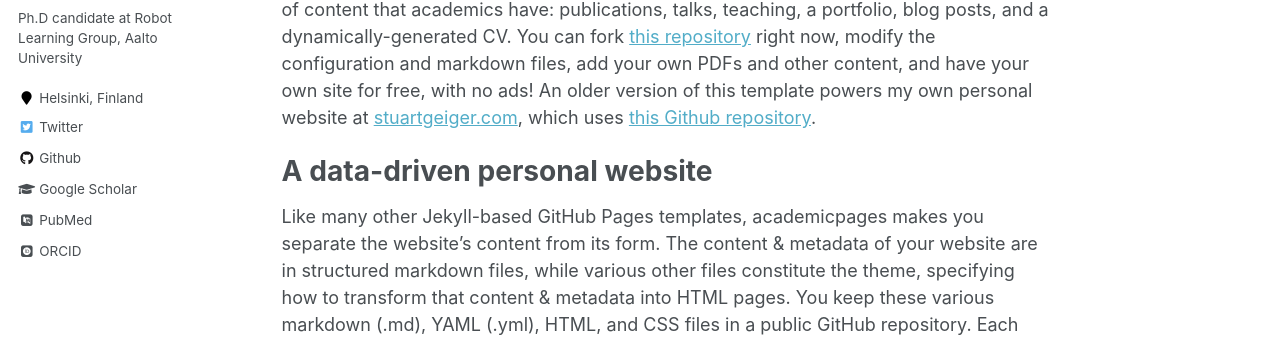
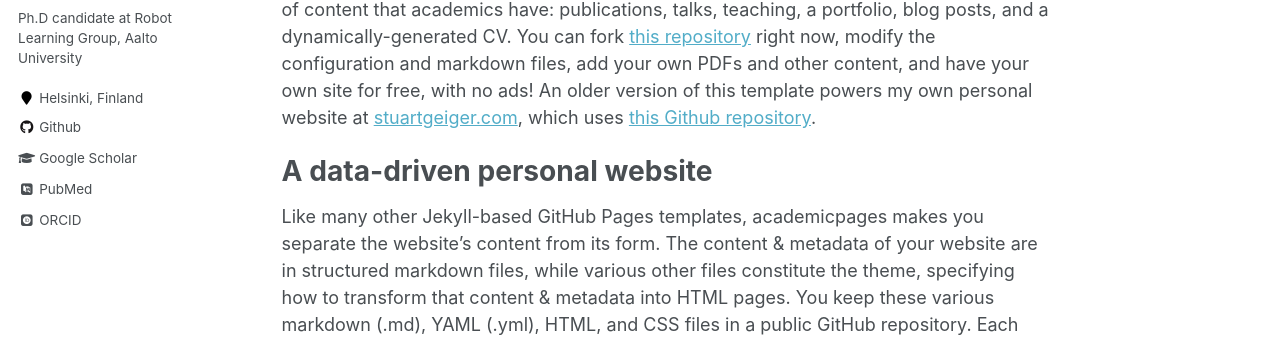
Before and after one commit to zhaoyi11/zhaoyi11.github.io, a Jekyll site: the page built from _pages/about.md, in a window 1280 px wide. Shown: the part 327-669 px from the top of the page. Built offline with Jekyll 4.4.1, drawn with Linux system fonts in a browser that asks for light colours; some web fonts are replaced.

Commit message:
remove twitter

```diff
--- a/_config.yml
+++ b/_config.yml
@@ -109,7 +109,7 @@ author:
   stackoverflow    : # http://stackoverflow.com/users/123456/username
   steam            :
   tumblr           :
-  twitter          : "replacethistwitterhandle"
+  # twitter          : "replacethistwitterhandle"
   vine             :
   weibo            :
   xing             :
```
